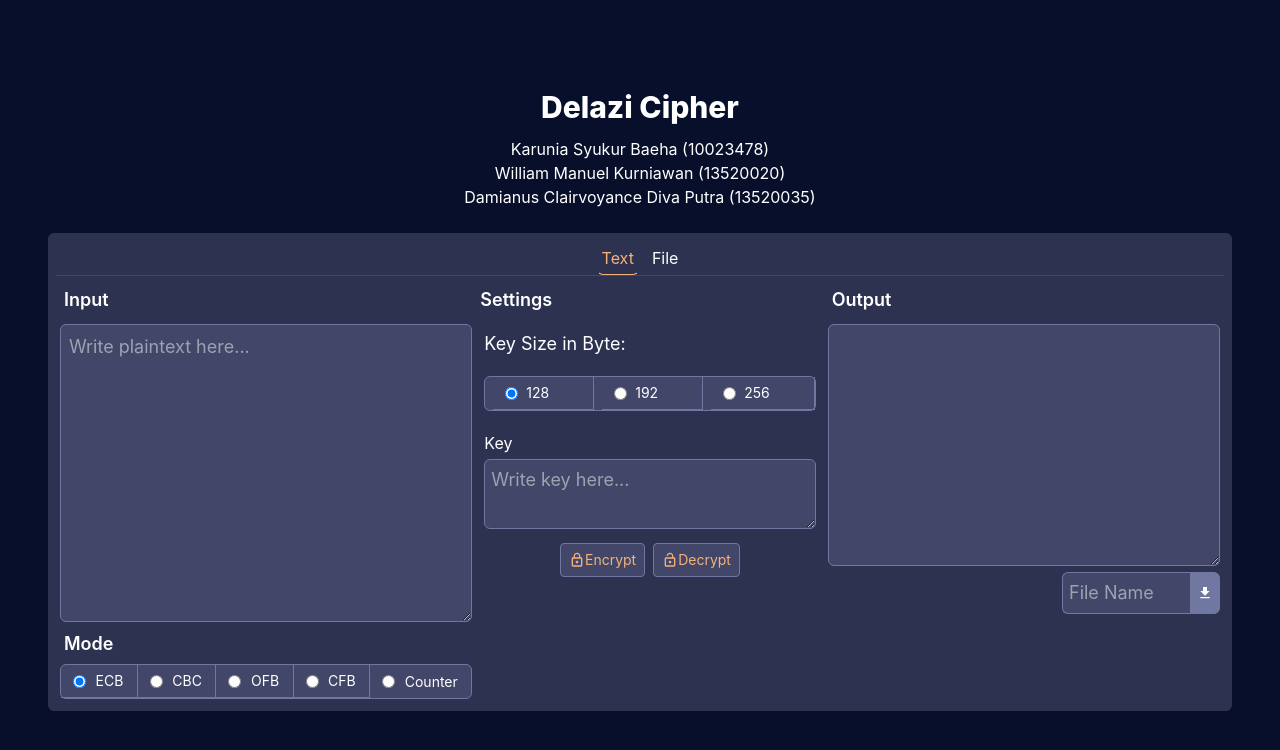
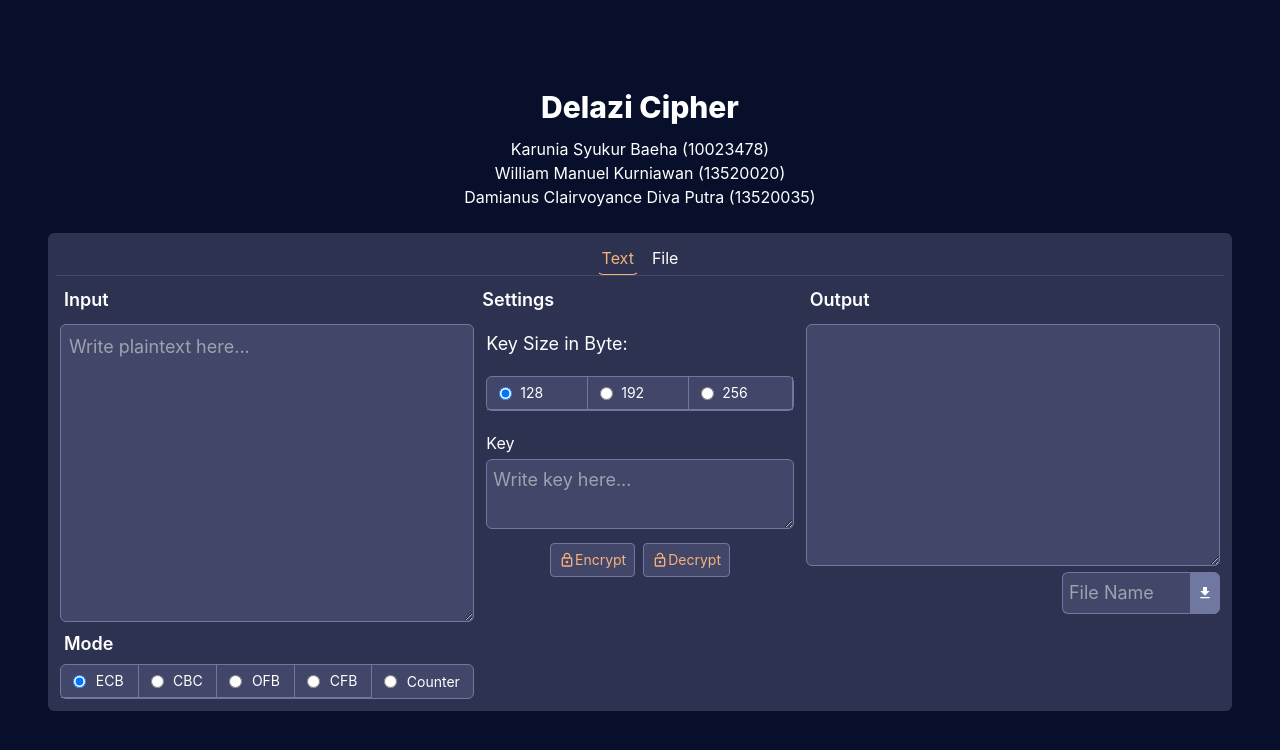
Before and after one commit to dclairvoyance/Tugas3_IF4020_Kripto, a React (Vite) app in the folder frontend/: page / in a window 1280 px wide. Shown: the top 750 px of the page. Built offline with nearby package versions, Linux system fonts and the light colour scheme.

Commit message:
feat: update dikit

```diff
--- a/frontend/src/components/Delazi.jsx
+++ b/frontend/src/components/Delazi.jsx
@@ -353,7 +353,7 @@ const Delazi = () => {
             </h3>
             <div className="flex items-center space-x-4 flex-col mx-1 mb-1">
               <ul className="lg:flex text-white bg-primary_2 mb-3 rounded-md border border-primary_3">
-                <li className="w-full lg:border-r border-b border-primary_3 ml-2 pr-8">
+                <li className="w-full lg:border-r border-b border-primary_3 pr-8">
                   <div className="flex items-center px-3 h-8">
                     <input
                       type="radio"
@@ -367,7 +367,7 @@ const Delazi = () => {
                     </label>
                   </div>
                 </li>
-                <li className="w-full lg:border-r border-b border-primary_3 ml-2 pr-8">
+                <li className="w-full lg:border-r border-b border-primary_3 pr-8">
                   <div className="flex items-center px-3 h-8">
                     <input
                       type="radio"
@@ -376,12 +376,12 @@ const Delazi = () => {
                       onChange={(e) => setKeyLength(e.target.value)}
                       className="form-radio text-primary_2 focus:ring-2 focus:ring-blue-500"
                     />
-                    <label htmlFor="size-4" className="w-full ms-2 text-sm">
+                    <label htmlFor="size-2" className="w-full ms-2 text-sm">
                       192
                     </label>
                   </div>
                 </li>
-                <li className="w-full border-b lg:border-r border-primary_3 ml-2 pr-8">
+                <li className="w-full border-b lg:border-r border-primary_3 pr-8">
                   <div className="flex items-center px-3 h-8">
                     <input
                       type="radio"
@@ -403,27 +403,27 @@ const Delazi = () => {
               <div className="mt-4">
                 <h3 className="h-8 items-center ml-1 flex text-lg font-semibold text-white">Rounds:</h3>
                 <ul className="lg:flex text-white bg-primary_2 mb-3 rounded-md border border-primary_3">
-                  <li className="w-full border-b lg:border-r border-primary_3 ml-2 pr-4">
+                  <li className="w-full border-b lg:border-r border-primary_3 pr-4">
                     <label className="flex items-center">
                       <input
                         type="radio"
                         value="14"
                         checked={rounds === "14"}
                         onChange={(e) => setRounds(e.target.value)}
-                        className="form-radio text-primary_2 focus:ring-2 focus:ring-blue-500"
+                        className="form-radio text-primary_2 focus:ring-2 focus:ring-blue-500 ml-2"
                       />
                       <span className="text-white ml-2">14</span>
                     </label>
                   </li>
 
-                  <li className="w-full border-b lg:border-r border-primary_3 ml-2 pr-4">
+                  <li className="w-full border-b lg:border-r border-primary_3 pr-4">
                     <label className="flex items-center">
                       <input
                         type="radio"
                         value="16"
                         checked={rounds === "16"}
                         onChange={(e) => setRounds(e.target.value)}
-                        className="form-radio text-primary_2 focus:ring-2 focus:ring-blue-500"
+                        className="form-radio text-primary_2 focus:ring-2 focus:ring-blue-500  ml-2"
                       />
                       <span className="text-white ml-2">16</span>
                     </label>
```
